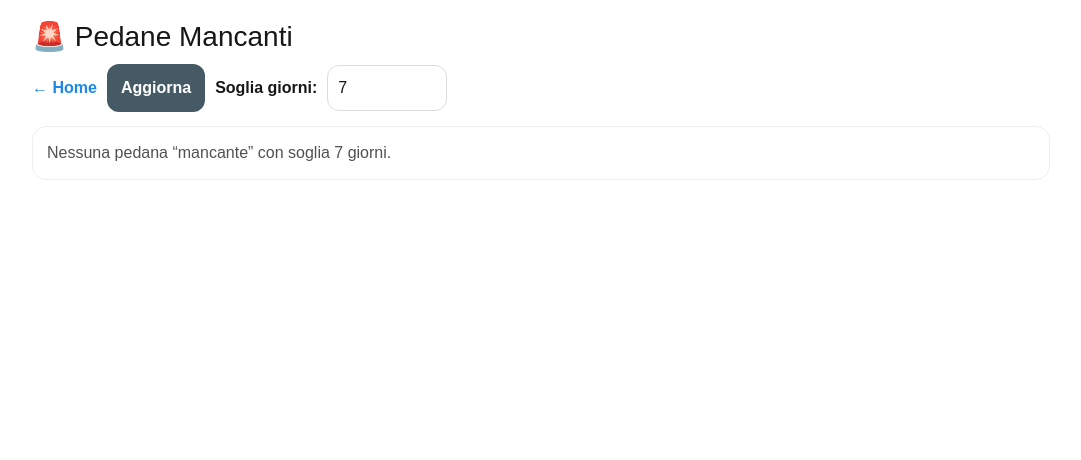
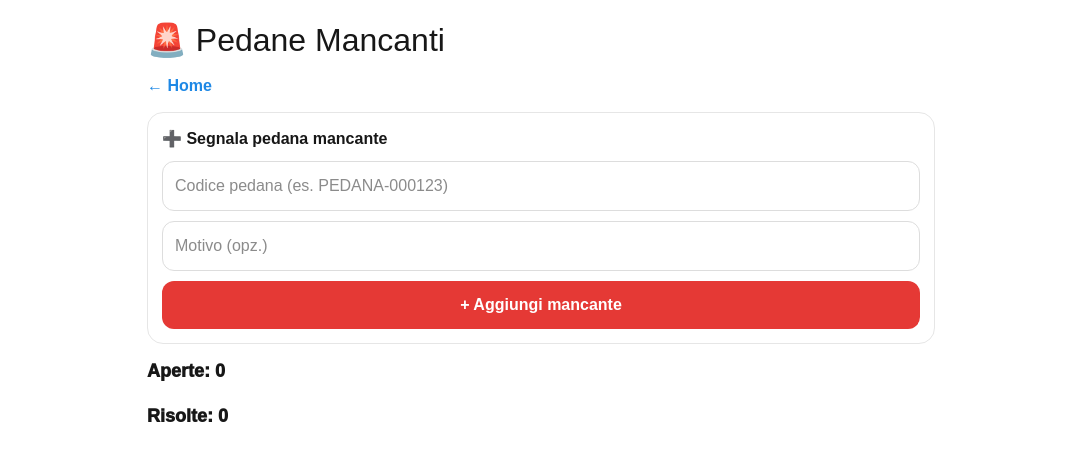
Before and after one commit to lucamandis89/pallet-tracker, a Next.js app: page /missing in a window 1280 px wide. Shown: the top 460 px of the page, without its empty margins (99-1180 px from the left). Built offline with nearby package versions, Linux system fonts and the light colour scheme.

Commit message:
Update page.tsx

```diff
--- a/app/missing/page.tsx
+++ b/app/missing/page.tsx
@@ -1,61 +1,128 @@
 "use client";
 
 import React, { useMemo, useState } from "react";
-import { formatDT, getPallets } from "../lib/storage";
+import { addMissing, getMissing, removeMissing, resolveMissing, type MissingItem } from "../lib/storage";
 
 export default function MissingPage() {
-  const [days, setDays] = useState(7);
-  const [refresh, setRefresh] = useState(0);
+  const [list, setList] = useState<MissingItem[]>(() => getMissing());
+  const [code, setCode] = useState("");
+  const [reason, setReason] = useState("");
 
-  const list = useMemo(() => {
-    const cutoff = Date.now() - days * 24 * 60 * 60 * 1000;
-    return getPallets()
-      .filter((p) => (p.lastSeenTs ?? 0) < cutoff)
-      .sort((a, b) => (a.lastSeenTs ?? 0) - (b.lastSeenTs ?? 0));
-  }, [days, refresh]);
+  const styles = useMemo(() => {
+    const input = {
+      width: "100%",
+      padding: 12,
+      borderRadius: 12,
+      border: "1px solid #ddd",
+      fontSize: 16,
+      outline: "none",
+    } as const;
+
+    const btn = (bg: string) =>
+      ({
+        padding: "12px 14px",
+        borderRadius: 12,
+        border: "none",
+        fontWeight: 900,
+        cursor: "pointer",
+        background: bg,
+        color: "white",
+      } as const);
+
+    return { input, btn };
+  }, []);
+
+  function reload() {
+    setList(getMissing());
+  }
+
+  function add() {
+    const c = code.trim();
+    if (!c) return alert("Inserisci il codice pedana mancante.");
+    addMissing({
+      palletCode: c,
+      reason: reason.trim() || undefined,
+    });
+    setCode("");
+    setReason("");
+    reload();
+  }
+
+  function toggle(m: MissingItem) {
+    resolveMissing(m.id, !(m.resolved === true));
+    reload();
+  }
+
+  function del(id: string) {
+    if (!confirm("Eliminare dalla lista mancanti?")) return;
+    removeMissing(id);
+    reload();
+  }
+
+  const open = list.filter((x) => !x.resolved);
+  const closed = list.filter((x) => x.resolved);
 
   return (
-    <div style={{ padding: 16, maxWidth: 1050, margin: "0 auto" }}>
-      <h1 style={{ fontSize: 28, marginBottom: 6 }}>🚨 Pedane Mancanti</h1>
-
-      <div style={{ display: "flex", gap: 10, flexWrap: "wrap", alignItems: "center" }}>
-        <a href="/" style={link()}>← Home</a>
-        <button style={btn("#455a64")} onClick={() => setRefresh((x) => x + 1)}>Aggiorna</button>
-        <div style={{ fontWeight: 900 }}>Soglia giorni:</div>
-        <input
-          type="number"
-          min={1}
-          value={days}
-          onChange={(e) => setDays(Math.max(1, parseInt(e.target.value || "7", 10)))}
-          style={input()}
-        />
+    <div style={{ padding: 16, maxWidth: 820, margin: "0 auto" }}>
+      <h1 style={{ margin: 0, fontSize: 32 }}>🚨 Pedane Mancanti</h1>
+      <div style={{ marginTop: 10 }}>
+        <a href="/" style={{ color: "#1e88e5", fontWeight: 800, textDecoration: "none" }}>
+          ← Home
+        </a>
       </div>
 
-      <div style={box()}>
-        {list.length === 0 ? (
-          <div style={{ opacity: 0.75 }}>Nessuna pedana “mancante” con soglia {days} giorni.</div>
-        ) : null}
+      <div style={{ marginTop: 14, padding: 14, borderRadius: 16, border: "1px solid #e6e6e6", background: "white" }}>
+        <div style={{ fontWeight: 900, marginBottom: 10 }}>➕ Segnala pedana mancante</div>
+        <div style={{ display: "grid", gap: 10 }}>
+          <input value={code} onChange={(e) => setCode(e.target.value)} placeholder="Codice pedana (es. PEDANA-000123)" style={styles.input} />
+          <input value={reason} onChange={(e) => setReason(e.target.value)} placeholder="Motivo (opz.)" style={styles.input} />
+          <button onClick={add} style={styles.btn("#e53935")}>+ Aggiungi mancante</button>
+        </div>
+      </div>
 
-        <div style={{ display: "grid", gap: 10 }}>
-          {list.map((p) => (
-            <div key={p.id} style={card()}>
-              <div style={{ fontWeight: 900, fontSize: 18 }}>{p.code}</div>
-              <div style={{ opacity: 0.85 }}>
-                Ultimo visto: {p.lastSeenTs ? formatDT(p.lastSeenTs) : "—"} • Tipo: {p.palletType || "—"}
+      <div style={{ marginTop: 14, display: "grid", gap: 10 }}>
+        <div style={{ fontWeight: 1000, fontSize: 18 }}>Aperte: {open.length}</div>
+
+        {open.map((m) => (
+          <div key={m.id} style={{ padding: 14, borderRadius: 16, border: "1px solid #e6e6e6", background: "white" }}>
+            <div style={{ display: "flex", justifyContent: "space-between", gap: 10 }}>
+              <div>
+                <div style={{ fontWeight: 1000, fontSize: 18 }}>{m.palletCode}</div>
+                <div style={{ opacity: 0.85 }}>{m.reason || "—"}</div>
+                <div style={{ opacity: 0.7, fontSize: 13, marginTop: 4 }}>
+                  Inserita: {new Date(m.createdAt).toLocaleString()}
+                </div>
               </div>
-              <div style={{ opacity: 0.85 }}>
-                Ultima posizione: {p.locationKind || "—"} {p.locationId ? `(${p.locationId})` : ""}
+
+              <div style={{ display: "flex", flexDirection: "column", gap: 8, minWidth: 150 }}>
+                <button onClick={() => toggle(m)} style={styles.btn("#2e7d32")}>Segna risolta</button>
+                <button onClick={() => del(m.id)} style={styles.btn("#616161")}>Elimina</button>
               </div>
             </div>
-          ))}
-        </div>
+          </div>
+        ))}
+
+        <div style={{ fontWeight: 1000, fontSize: 18, marginTop: 8 }}>Risolte: {closed.length}</div>
+
+        {closed.map((m) => (
+          <div key={m.id} style={{ padding: 14, borderRadius: 16, border: "1px solid #f0f0f0", background: "#fafafa" }}>
+            <div style={{ display: "flex", justifyContent: "space-between", gap: 10 }}>
+              <div>
+                <div style={{ fontWeight: 1000, fontSize: 18 }}>{m.palletCode} ✅</div>
+                <div style={{ opacity: 0.85 }}>{m.reason || "—"}</div>
+                <div style={{ opacity: 0.7, fontSize: 13, marginTop: 4 }}>
+                  Risolta: {m.resolvedAt ? new Date(m.resolvedAt).toLocaleString() : "—"}
+                </div>
+              </div>
+
+              <div style={{ display: "flex", flexDirection: "column", gap: 8, minWidth: 150 }}>
+                <button onClick={() => toggle(m)} style={styles.btn("#0b1220")}>Riapri</button>
+                <button onClick={() => del(m.id)} style={styles.btn("#616161")}>Elimina</button>
+              </div>
+            </div>
+          </div>
+        ))}
       </div>
     </div>
   );
 }
-
-const box = (): React.CSSProperties => ({ marginTop: 14, padding: 14, borderRadius: 14, border: "1px solid #eee", background: "white" });
-const card = (): React.CSSProperties => ({ padding: 14, borderRadius: 14, border: "1px solid #eee", background: "#fafafa" });
-const btn = (bg: string): React.CSSProperties => ({ padding: "12px 14px", borderRadius: 12, border: "none", background: bg, color: "white", fontWeight: 900, cursor: "pointer" });
-const link = (): React.CSSProperties => ({ fontWeight: 900, textDecoration: "none", color: "#1e88e5", padding: "12px 0" });
-const input = (): React.CSSProperties => ({ padding: 10, borderRadius: 12, border: "1px solid #ddd", width: 120 });
```
